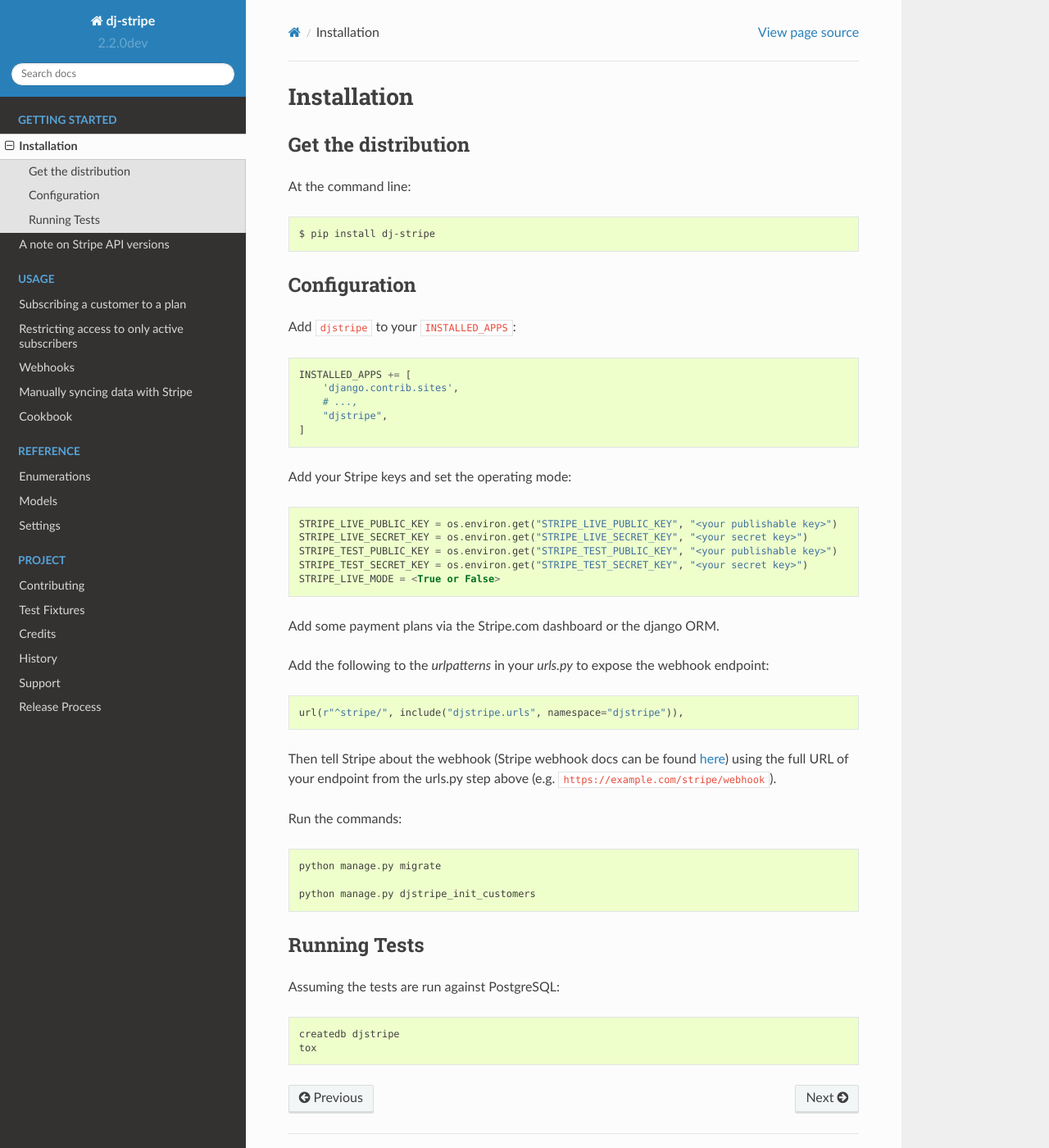
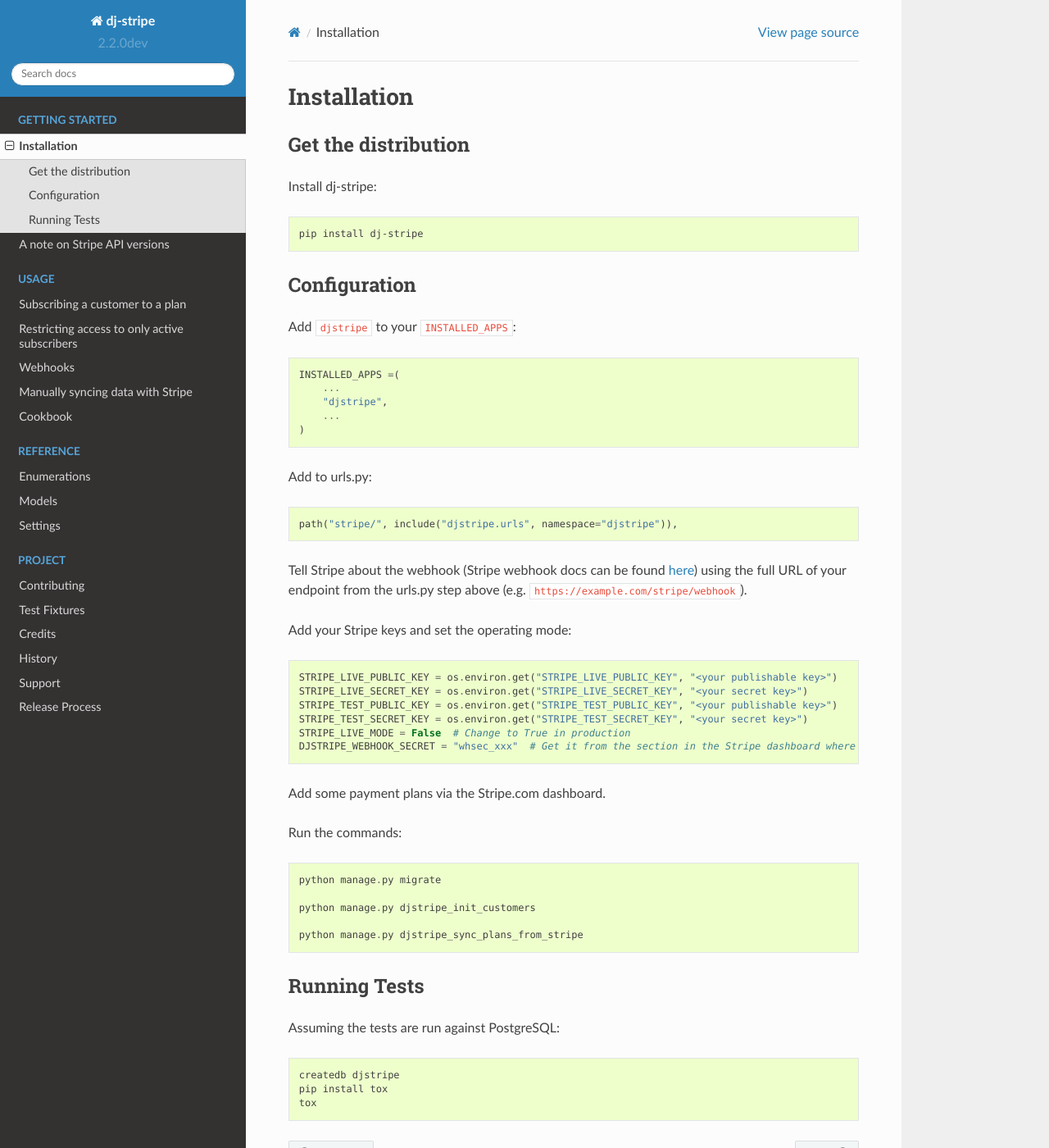
Before and after one commit to dj-stripe/dj-stripe, a Sphinx documentation site: the page built from docs/installation.rst, in a window 1280 px wide and 1400 px high. Shown: the whole window at 82% size. Built offline with Sphinx 7.4.7 and the Read the Docs theme 2.0.0, drawn with Linux system fonts in a browser that asks for light colours; pages that are not in the unit, such as notebooks, are missing from menus.

Commit message:
Update installation.rst to match README quickstart

```diff
--- a/docs/installation.rst
+++ b/docs/installation.rst
@@ -5,24 +5,32 @@
 Get the distribution
 ---------------------
 
-At the command line::
+Install dj-stripe:
 
-    $ pip install dj-stripe
+.. code-block:: bash
 
+    pip install dj-stripe
 
 Configuration
 ---------------
-
 
 Add ``djstripe`` to your ``INSTALLED_APPS``:
 
 .. code-block:: python
 
-    INSTALLED_APPS += [
-        'django.contrib.sites',
-        # ...,
+    INSTALLED_APPS =(
+        ...
         "djstripe",
-    ]
+        ...
+    )
+
+Add to urls.py:
+
+.. code-block:: python
+
+    path("stripe/", include("djstripe.urls", namespace="djstripe")),
+
+Tell Stripe about the webhook (Stripe webhook docs can be found `here <https://stripe.com/docs/webhooks>`_) using the full URL of your endpoint from the urls.py step above (e.g. ``https://example.com/stripe/webhook``).
 
 Add your Stripe keys and set the operating mode:
 
@@ -32,17 +40,10 @@
     STRIPE_LIVE_SECRET_KEY = os.environ.get("STRIPE_LIVE_SECRET_KEY", "<your secret key>")
     STRIPE_TEST_PUBLIC_KEY = os.environ.get("STRIPE_TEST_PUBLIC_KEY", "<your publishable key>")
     STRIPE_TEST_SECRET_KEY = os.environ.get("STRIPE_TEST_SECRET_KEY", "<your secret key>")
-    STRIPE_LIVE_MODE = <True or False>
+    STRIPE_LIVE_MODE = False  # Change to True in production
+    DJSTRIPE_WEBHOOK_SECRET = "whsec_xxx"  # Get it from the section in the Stripe dashboard where you added the webhook endpoint
 
-Add some payment plans via the Stripe.com dashboard or the django ORM.
-
-Add the following to the `urlpatterns` in your `urls.py` to expose the webhook endpoint:
-
-.. code-block:: python
-
-    url(r"^stripe/", include("djstripe.urls", namespace="djstripe")),
-
-Then tell Stripe about the webhook (Stripe webhook docs can be found `here <https://stripe.com/docs/webhooks>`_) using the full URL of your endpoint from the urls.py step above (e.g. ``https://example.com/stripe/webhook``).
+Add some payment plans via the Stripe.com dashboard.
 
 Run the commands::
 
@@ -50,10 +51,13 @@
 
     python manage.py djstripe_init_customers
 
+    python manage.py djstripe_sync_plans_from_stripe
+
 Running Tests
 --------------
 
 Assuming the tests are run against PostgreSQL::
 
     createdb djstripe
+    pip install tox
     tox
```
Also changed, not shown: README.rst (+6 -6 lines).
